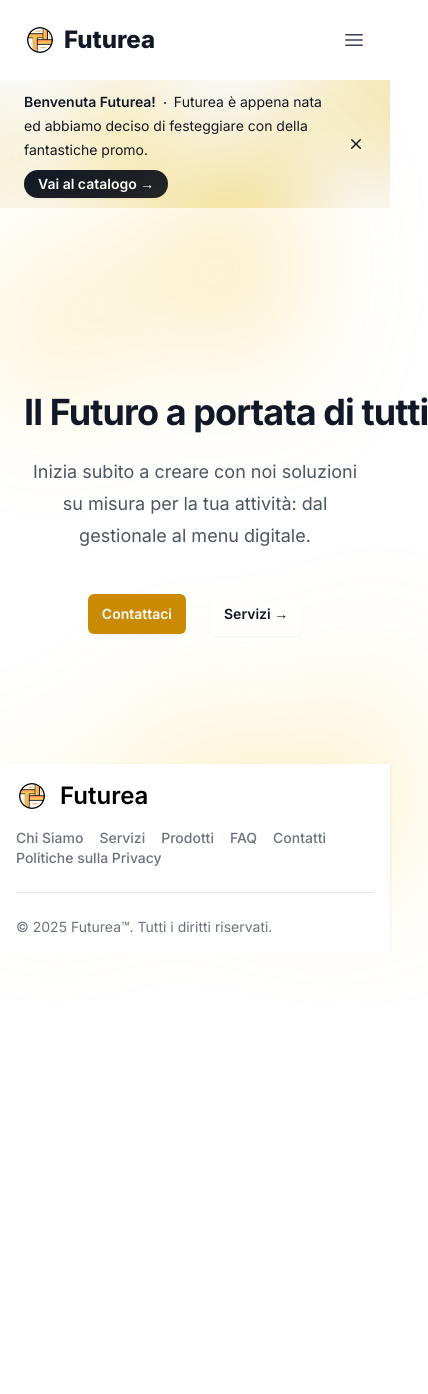
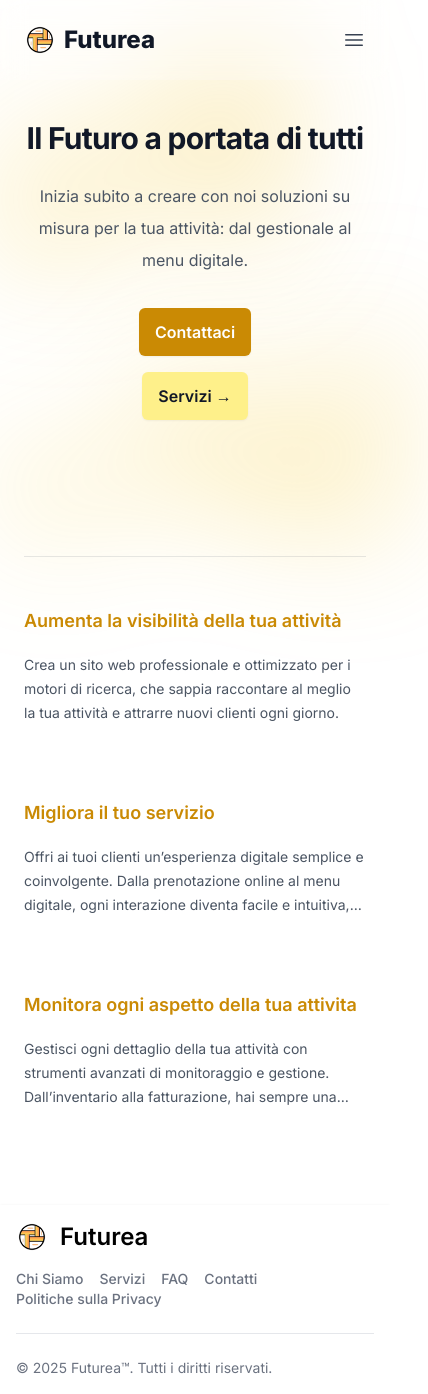
Before and after one commit to ZanderCof/futurea-website, a Next.js app: page / in a window 390 px wide. Shown: the whole page, 428 px wide, since content can reach past the window. Before the commit the page ends 953 px from the top, so only its background shows below. Built offline with nearby package versions, Linux system fonts and the light colour scheme.

Commit message:
Rimosso la pagina prodotti e sistemato il footer

```diff
--- a/src/app/components/Footer.tsx
+++ b/src/app/components/Footer.tsx
@@ -4,7 +4,6 @@ export default function Footer() {
     const navItems = [
         { name: "Chi Siamo", link: "/about" },
         { name: "Servizi", link: "/service" },
-        { name: "Prodotti", link: "/example" },
         { name: "FAQ", link: "/FAQ" },
         { name: "Contatti", link: "/contatti" },
         { name: "Politiche sulla Privacy", link: "/privacy" }
--- a/src/app/components/Navbar.tsx
+++ b/src/app/components/Navbar.tsx
@@ -6,9 +6,8 @@ import { Bars3Icon, XMarkIcon } from '@heroicons/react/24/outline'
 
 const navigation = [
   { name: 'Chi Siamo', href: '/about' },
-  { name: 'Prodotti', href: '/example' },
   { name: 'Servizi', href: '/service' },
-  { name: 'Marketplace', href: '/plus' },
+  { name: 'Marketplace', href: '/plus', disabled: true },
   { name: 'Demo', href: '#', disabled: true }, // Aggiunto il flag disabled
 ]
 
@@ -25,7 +24,7 @@ export default function Navbar() {
   };
 
   return (
-    <header className="sticky bg-white  absolute inset-x-0 top-0 z-50">
+<header className="sticky bg-white/20 backdrop-blur-md backdrop-filter absolute inset-x-0 top-0 z-50">
 <nav aria-label="Global" className="flex items-center justify-between p-6 lg:px-8">
         <div className="flex lg:flex-1">
           <a href="/" className="-m-1.5 p-1.5 flex items-center">
@@ -38,8 +37,6 @@ export default function Navbar() {
               Futurea
             </span>
           </a>
-
-
         </div>
         <div className="flex lg:hidden">
           <button
@@ -51,7 +48,7 @@ export default function Navbar() {
             <Bars3Icon aria-hidden="true" className="h-6 w-6" />
           </button>
         </div>
-        <div className="hidden lg:flex lg:gap-x-12">
+        <div className="hidden lg:flex lg:gap-x-12 lg:justify-center lg:text-center">
           {navigation.map((item) => (
             <div key={item.name} className="relative">
               <a
@@ -62,25 +59,14 @@ export default function Navbar() {
               >
                 {item.name}
               </a>
-              {item.disabled && tooltipVisible && (
-                <div className="absolute z-10 mt-1 bg-yellow-700 text-white text-xs rounded-md p-2">
-                  In arrivo
-                </div>
-              )}
             </div>
           ))}
-        </div>
-
-        <div className="hidden lg:flex lg:flex-1 lg:justify-end">
-          {/* <a href="#" className="text-sm font-semibold leading-6 text-gray-900">
-            Log in <span aria-hidden="true">&rarr;</span>
-          </a> */}
         </div>
       </nav>
 
       <Dialog open={mobileMenuOpen} onClose={setMobileMenuOpen} className="lg:hidden">
         <div className="fixed inset-0 z-50" />
-        <DialogPanel className="fixed inset-y-0 right-0 z-50 w-full overflow-y-auto bg-white px-6 py-6 sm:max-w-sm sm:ring-1 sm:ring-gray-900/10">
+        <DialogPanel className="fixed inset-y-0 right-0 z-50 w-full overflow-y-auto bg-white px-6 py-6 sm:max-w-none sm:ring-1 sm:ring-gray-900/10">
           <div className="flex items-center justify-between">
             <a href="/" className="-m-1.5 p-1.5 flex items-center">
               <img
@@ -88,20 +74,19 @@ export default function Navbar() {
                 src="/Image/Logo_no_bg.png"
                 className="h-8 w-auto"
               />
-            <span className="text-gray-900 ml-2">Futurea</span> {/* Aggiunto ml-2 per spazio */}
+              <span className="text-gray-900 ml-2">Futurea</span>
             </a>
-
             <button
               type="button"
               onClick={() => setMobileMenuOpen(false)}
               className="-m-2.5 rounded-md p-2.5 text-gray-700"
             >
-              <span className="sr-only">Close menu</span>
+              <span className="sr-only">Chiudi menu</span>
               <XMarkIcon aria-hidden="true" className="h-6 w-6" />
             </button>
           </div>
           <div className="mt-6 flow-root">
-            <div className="-my-6 divide-y divide-gray-500/10 ">
+            <div className="-my-6 divide-y divide-gray-500/10">
               <div className="space-y-2 py-6">
                 {navigation.map((item) => (
                   <a
@@ -113,14 +98,6 @@ export default function Navbar() {
                   </a>
                 ))}
               </div>
-              <div className="py-6">
-                {/* <a
-                  href="#"
-                  className="-mx-3 block rounded-lg px-3 py-2.5 text-base font-semibold leading-7 text-gray-900 hover:bg-gray-50"
-                >
-                  Log in
-                </a> */}
-              </div>
             </div>
           </div>
         </DialogPanel>
--- /dev/null
+++ b/src/app/cookie/page.tsx
@@ -0,0 +1,28 @@
+export default function Cookie(){
+    return(
+            <div id="" className=" p-4 mb-4 text-yellow-800 bg-white" role="alert">
+            <div className="flex items-center">
+                <svg className="flex-shrink-0 w-4 h-4 me-2" aria-hidden="true" xmlns="http://www.w3.org/2000/svg" fill="currentColor" viewBox="0 0 20 20">
+                <path d="M10 .5a9.5 9.5 0 1 0 9.5 9.5A9.51 9.51 0 0 0 10 .5ZM9.5 4a1.5 1.5 0 1 1 0 3 1.5 1.5 0 0 1 0-3ZM12 15H8a1 1 0 0 1 0-2h1v-3H8a1 1 0 0 1 0-2h2a1 1 0 0 1 1 1v4h1a1 1 0 0 1 0 2Z" />
+                </svg>
+                <span className="sr-only">Cookie</span>
+                <h3 className="text-lg font-medium">Conferma i cookie</h3>
+            </div>
+            <div className="mt-2 mb-4 text-sm">
+                Per garantire la conformita alle norme Europee e la sicurezza del nostro sito e dei nostri clienti, garantiamo la massima sicurezza e trasparenza.<br/>
+            </div>
+            <div className="flex">
+                <button type="button" className="text-white bg-yellow-600 hover:bg-yellow-900 focus:ring-4 focus:outline-none focus:ring-yellow-200 font-medium rounded-lg text-xs px-3 py-1.5 me-2 text-center inline-flex items-center ">
+                <svg className="me-2 h-3 w-3" aria-hidden="true" xmlns="http://www.w3.org/2000/svg" fill="currentColor" viewBox="0 0 20 14">
+                    <path d="M10 0C4.612 0 0 5.336 0 7c0 1.742 3.546 7 10 7 6.454 0 10-5.258 10-7 0-1.664-4.612-7-10-7Zm0 10a3 3 0 1 1 0-6 3 3 0 0 1 0 6Z" />
+                </svg>
+                Accetta
+                </button>
+                <button type="button" className="text-yellow-800 bg-transparent border border-yellow-800 hover:bg-red-900 hover:text-white focus:ring-4 focus:outline-none focus:ring-yellow-200 font-medium rounded-lg text-xs px-3 py-1.5 text-center " data-dismiss-target="#alert-additional-content-1" aria-label="Close">
+                Rifiuta
+                </button>
+            </div>
+            </div>
+
+    )
+}
--- a/src/app/layout.tsx
+++ b/src/app/layout.tsx
@@ -6,6 +6,7 @@ import "./globals.css";
 import Navbar from "./components/Navbar";
 import Footer from "./components/Footer";
 import Banner from "./components/Banner";
+import Cookie from "./cookie/page";
 const inter = Inter({ subsets: ["latin"] });
 
 export const metadata: Metadata = {
@@ -22,17 +23,22 @@ export default function RootLayout({
     <html lang="it">
       <body className={`${inter.className} flex flex-col min-h-screen w-full `}>
 
-        {/* NAVBAR */}
-        <Navbar  />
-        {/* BANNER */}
-        <Banner />
+
+
         {/* MAIN CONTENT */}
         <main className="">
-          {children}
+          {/* NAVBAR */}
+            <Navbar  />
+          {/* BANNER */}
+            {/* <Banner /> */}
+            {children}
+          {/* COOKIE */}
+            {/* <Cookie  /> */}
+          {/* FOOTER */}
+            <Footer />
         </main>
 
-        {/* FOOTER */}
-        <Footer />
+
       </body>
     </html>
   );
--- a/src/app/page.tsx
+++ b/src/app/page.tsx
@@ -1,6 +1,30 @@
 'use client'
 
 import React, { useEffect, useState } from "react"
+
+const posts = [
+  {
+    id: 1,
+    title: "Aumenta la visibilità della tua attività",
+    description: "Crea un sito web professionale e ottimizzato per i motori di ricerca, che sappia raccontare al meglio la tua attività e attrarre nuovi clienti ogni giorno.",
+
+  },
+  {
+    id: 2,
+    title: 'Migliora il tuo servizio',
+    description:
+      'Offri ai tuoi clienti un’esperienza digitale semplice e coinvolgente. Dalla prenotazione online al menu digitale, ogni interazione diventa facile e intuitiva, aumentando la soddisfazione e la fidelizzazione dei clienti.',
+
+  },
+  {
+    id: 3,
+    title: 'Monitora ogni aspetto della tua attivita',
+    description:
+      'Gestisci ogni dettaglio della tua attività con strumenti avanzati di monitoraggio e gestione. Dall’inventario alla fatturazione, hai sempre una panoramica chiara e precisa per prendere decisioni informate e strategiche.',
+
+  },
+  // More posts...
+]
 
 export default function Example() {
   const [showText, setShowText] = useState(false);
@@ -14,19 +38,20 @@ export default function Example() {
   }, []);
 
   return (
-    <div className="bg-white">
-      <div className="relative isolate px-6 pt-14 lg:px-8">
+    <div className="bg-white min-h-screen">
+      <div className="relative isolate px-6 pt-10 lg:px-8">
         {/* Banner */}
-        <div className="hidden sm:mb-8 sm:flex sm:justify-center">
+        {/* <div className="hidden sm:mb-8 sm:flex sm:justify-center">
           <div className="relative rounded-full px-3 py-1 text-sm leading-6 text-gray-600 ring-1 ring-gray-900/10 hover:ring-gray-900/20">
-          Inizia il tuo viaggio con noi e sfrutta gli sconti del lancio!.{' '}
+            Inizia il tuo viaggio con noi e sfrutta gli sconti del lancio!.{' '}
             <a href="#" className="font-semibold text-indigo-600">
               <span aria-hidden="true" className="absolute inset-0" />
               Scopri di più <span aria-hidden="true">&rarr;</span>
             </a>
           </div>
-        </div>
+        </div> */}
 
+        {/* Decorative background elements */}
         <div
           aria-hidden="true"
           className="absolute inset-x-0 -top-40 -z-10 transform-gpu overflow-hidden blur-3xl sm:-top-80"
@@ -40,26 +65,25 @@ export default function Example() {
           />
         </div>
 
-        <div className="mx-auto max-w-2xl py-32 sm:py-48 lg:py-56 relative z-10">
-          <div className="text-center sticky top-0 transform transition-transform duration-700">
-            <h1 className={`text-4xl sm:text-5xl lg:text-6xl font-bold tracking-tight text-gray-900 transition-opacity duration-700 ${showText ? 'opacity-100' : 'opacity-0'} whitespace-nowrap`}>
+        {/* Main content */}
+        <div className="mx-auto sm:py-32 lg:py-48 relative z-10">
+          <div className="text-center">
+            <h1 className={`text-3xl sm:text-4xl lg:text-5xl font-bold tracking-tight text-gray-900 transition-opacity duration-700 ${showText ? 'opacity-100' : 'opacity-0'} whitespace-nowrap text-center`}>
               Il Futuro a portata di tutti
             </h1>
-            <p className={`mt-6 text-lg sm:text-xl leading-8 text-gray-600 transition-opacity duration-700 ${showText ? 'opacity-100' : 'opacity-0'}`}>
+            <p className={`mt-6 text-base sm:text-lg lg:text-xl leading-8 text-gray-600 transition-opacity duration-700 ${showText ? 'opacity-100' : 'opacity-0'}`}>
               Inizia subito a creare con noi soluzioni su misura per la tua attività: dal gestionale al menu digitale.
             </p>
-            <div className={`mt-10 flex items-center justify-center gap-x-6 transition-opacity duration-700 ${showText ? 'opacity-100' : 'opacity-0'}`}>
+            <div className={`mt-8 flex flex-col sm:flex-row items-center justify-center gap-4 transition-opacity duration-700 ${showText ? 'opacity-100' : 'opacity-0'}`}>
               <a
-                href="https://wa.me/393487073803?text=Ciao,%20sono%20interessato%20ai%20vostri%20servizi
->
-"
-                className="rounded-md bg-yellow-600 px-3.5 py-2.5 text-sm font-semibold text-white shadow-sm hover:bg-yellow-800 focus-visible:outline focus-visible:outline-2 focus-visible:outline-offset-2 focus-visible:outline-yellow-800"
+                href="https://wa.me/393487073803?text=Ciao,%20sono%20interessato%20ai%20vostri%20servizi"
+                className="rounded-md bg-yellow-600 px-4 py-3 text-base font-semibold text-white shadow-sm hover:bg-yellow-700 focus-visible:outline focus-visible:outline-2 focus-visible:outline-offset-2 focus-visible:outline-yellow-600"
               >
                 Contattaci
               </a>
               <a
                 href="/service"
-                className="rounded-md text-sm font-semibold leading-6 text-gray-900 px-3.5 py-2.5 shadow-sm transition duration-300 ease-in-out hover:bg-yellow-300 focus-visible:outline focus-visible:outline-2 focus-visible:outline-offset-2 focus-visible:outline-yellow-800"
+                className="rounded-md px-4 py-3 text-base font-semibold text-gray-900 bg-yellow-200 shadow-sm hover:bg-yellow-300 focus-visible:outline focus-visible:outline-2 focus-visible:outline-offset-2 focus-visible:outline-yellow-600"
               >
                 Servizi <span aria-hidden="true">→</span>
               </a>
@@ -67,6 +91,9 @@ export default function Example() {
           </div>
         </div>
 
+
+
+        {/* Decorative background elements */}
         <div
           aria-hidden="true"
           className="absolute inset-x-0 top-[calc(100%-13rem)] -z-10 transform-gpu overflow-hidden blur-3xl sm:top-[calc(100%-30rem)]"
@@ -80,6 +107,28 @@ export default function Example() {
           />
         </div>
       </div>
+      <div className="bg-white py-24 sm:py-32">
+      <div className="mx-auto max-w-7xl px-6 lg:px-8">
+        <div className="mx-auto mt-10 grid max-w-2xl grid-cols-1 gap-x-8 gap-y-16 border-t border-gray-200 pt-10 sm:mt-16 sm:pt-16 lg:mx-0 lg:max-w-none lg:grid-cols-3">
+          {posts.map((post) => (
+            <article key={post.id} className="flex max-w-xl flex-col items-start justify-between">
+              <div className="group relative">
+                <h3 className="mt-3 text-lg font-semibold leading-6 text-yellow-600 group-hover:text-yellow-900">
+                  <a >
+                    <span className="absolute inset-0" />
+                    {post.title}
+                  </a>
+                </h3>
+                <p className="mt-5 line-clamp-3 text-sm leading-6 text-gray-600">{post.description}</p>
+              </div>
+            </article>
+          ))}
+        </div>
+      </div>
     </div>
+    </div>
+
+
+
   )
 }
```
Also changed, not shown: src/app/example/page.tsx (+147 -147 lines). Lines whose indentation alone changed are shown as unchanged.
